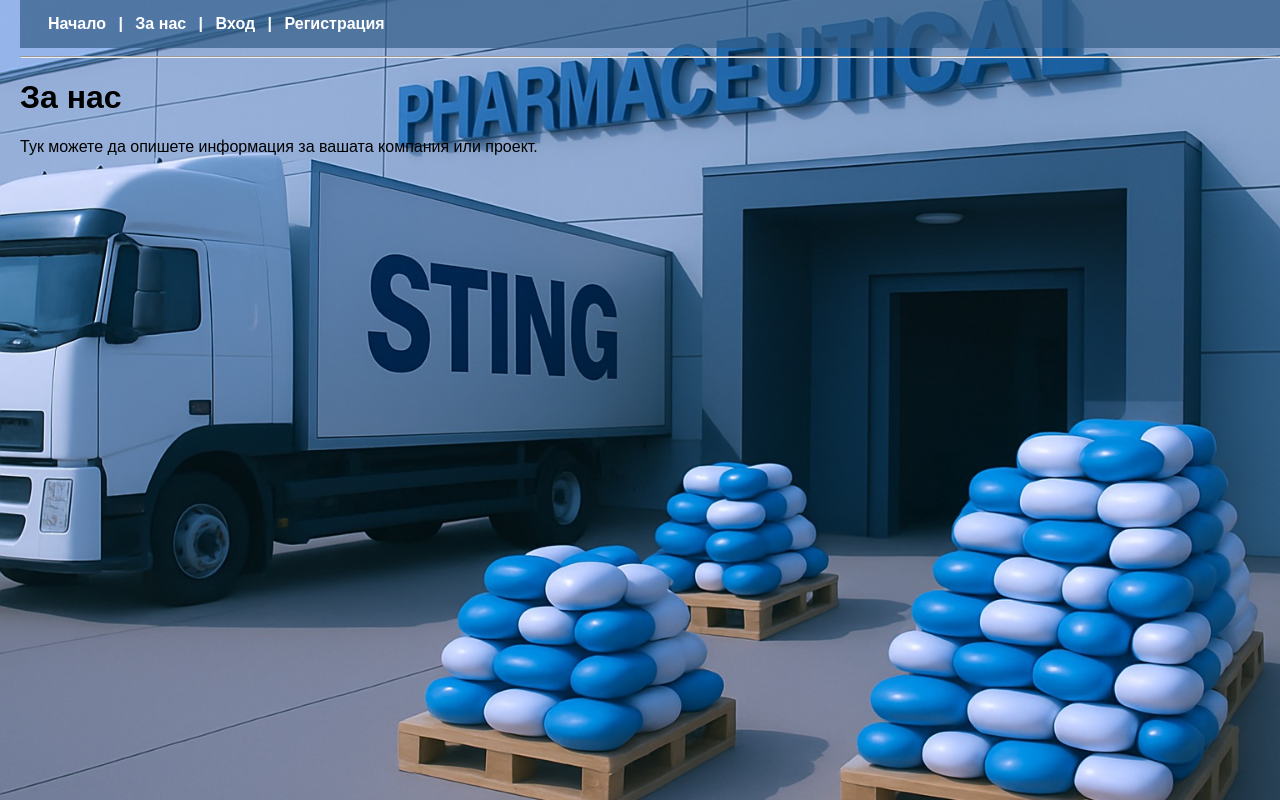
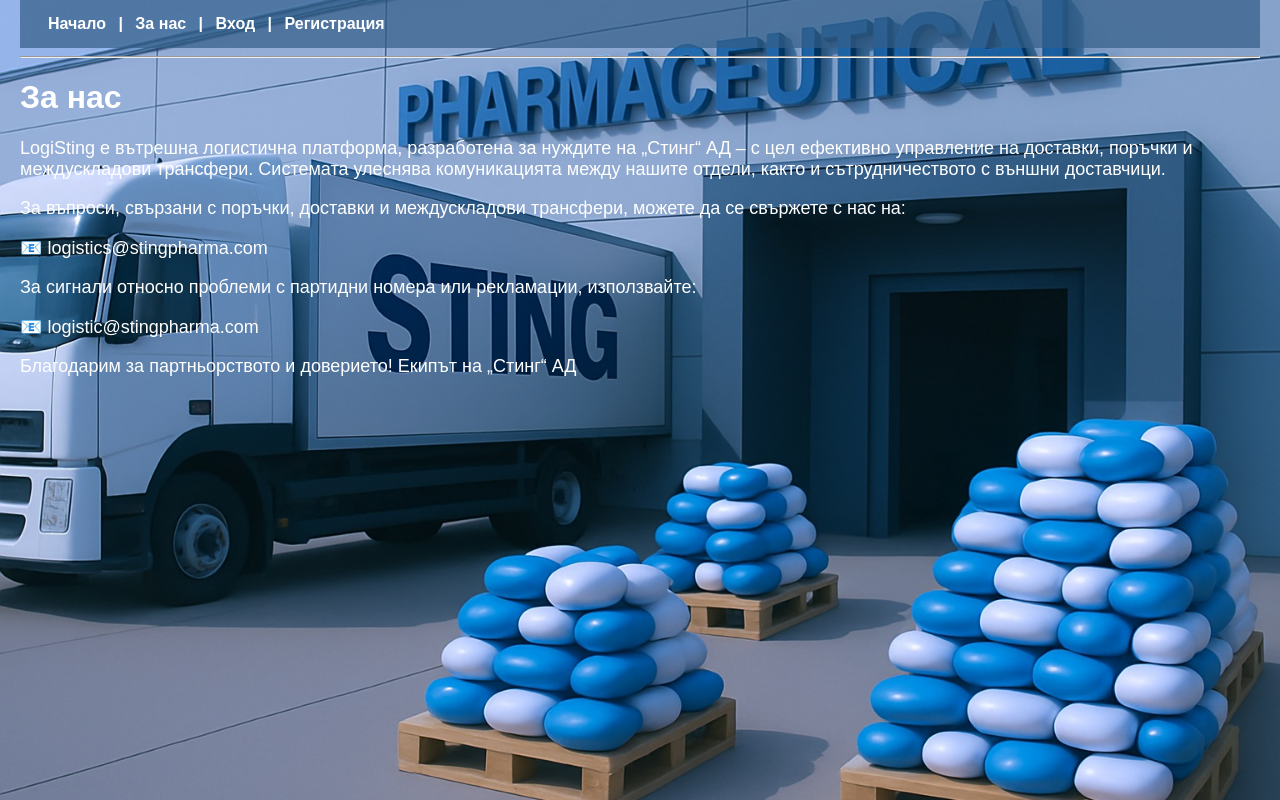
Before and after one commit to AlexanderHrHristov/logisting, a Django app: page /about/ in a window 1280 px wide. Run offline with Django 5.2, Linux system fonts and the light colour scheme; some libraries are stand-ins or nearby versions.

Commit message:
Added custom user roles, enforced domain-restricted registration, improved form validation, and enhanced About Us page styling.

```diff
--- a/static/css/style.css
+++ b/static/css/style.css
@@ -1,8 +1,9 @@
 body {
     padding-left: 20px; /* Отстояние от лявата страна */
+    padding-right: 20px; /* Отстояние от дясната страна */
     background-image: url('/static/images/navbar-bg.jpeg');
     background-size: cover;         /* Картинката да покрие цялото пространство */
-    background-position: center;    /* Центриране на картинката */
+    background-position: left;    /* Центриране на картинката */
     background-repeat: no-repeat;   /* Да не се повтаря */
     min-height: 100vh;              /* Минимална височина = височината на прозореца */
     margin: 0;                      /* Премахване на външни отстояния */
@@ -49,5 +50,15 @@ nav form button {
 /* Други */
 .left-content {
     text-align: left;
-    margin-top: 20px; /* или друг отстъп */
+    margin-top: 20px;
+    color: white; /* <-- това добави */
 }
+
+.bg-dark {
+    background-color: #1a1a1a; /* тъмен фон */
+    color: white !important;   /* бял текст, с !important, за да няма override */
+}
+
+p {
+    font-size: 18px; /* можеш да промениш 18px на желан размер */
+}
--- a/users/templates/base.html
+++ b/users/templates/base.html
@@ -6,7 +6,7 @@
     <title>{% block title %}Logisting{% endblock %}</title>
     <link rel="stylesheet" href="{% static 'css/style.css' %}">
 </head>
-<body>
+<body class="{% block body_class %}{% endblock %}">
 <nav>
     <a href="{% url 'home' %}">Начало</a> |
     <a href="{% url 'about' %}">За нас</a> |
@@ -14,7 +14,6 @@
     {% if user.is_authenticated %}
         <a href="{% url 'dashboard' %}">Табло</a> |
 
-        <!-- Новите линкове, видими само за регистрирани -->
         <a href="{% url 'logistics_contacts' %}">Логистика</a> |
         <a href="{% url 'drivers' %}">Шофьори</a> |
         <a href="{% url 'warehouses' %}">Складове</a> |
--- a/users/templates/users/about.html
+++ b/users/templates/users/about.html
@@ -1,6 +1,31 @@
 {% extends 'base.html' %}
 {% block title %}За нас{% endblock %}
+{% block body_class %}bg-dark{% endblock %}
+
 {% block content %}
 <h1>За нас</h1>
-<p>Тук можете да опишете информация за вашата компания или проект.</p>
+<p>LogiSting е вътрешна логистична платформа, разработена за нуждите на
+    „Стинг“ АД – с цел ефективно управление на доставки, поръчки и
+    междускладови трансфери. Системата улеснява комуникацията между нашите
+    отдели, както и сътрудничеството с външни доставчици.
+</p>
+
+<p>
+    За въпроси, свързани с поръчки, доставки и междускладови трансфери,
+    можете да се свържете с нас на:
+</p>
+
+    <p>
+    📧 logistics@stingpharma.com
+    </p>
+
+<p>
+    За сигнали относно проблеми с партидни номера или рекламации, използвайте:
+</p>
+    <p>
+    📧 logistic@stingpharma.com
+    </p>
+
+<p>Благодарим за партньорството и доверието!
+    Екипът на „Стинг“ АД</p>
 {% endblock %}
```
Also changed, not shown: users/forms.py (+5 -3 lines), users/templates/users/home.html (+8 -1 lines), db.sqlite3. Lines whose indentation alone changed are shown as unchanged.
